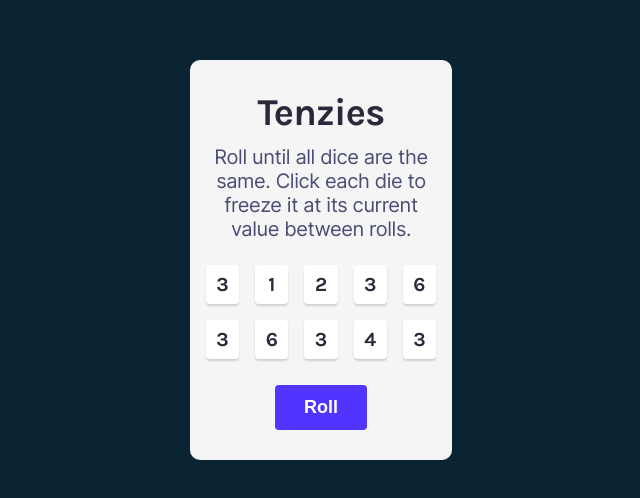
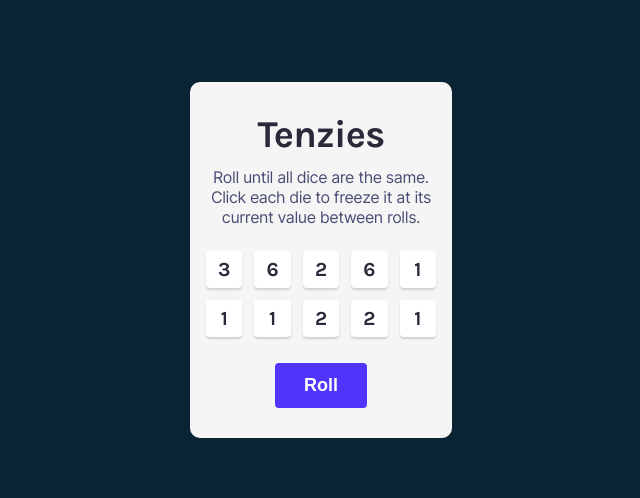
Before and after one commit to vovka8101/Tenzies, a React (Vite) app: page / in a window 1280 px wide. Shown: the part 140-638 px from the top of the page, without its empty margins (319-959 px from the left). Built offline with nearby package versions, Linux system fonts and the light colour scheme.

Commit message:
fix game win; add some styles

```diff
--- a/package.json
+++ b/package.json
@@ -12,6 +12,7 @@
   "dependencies": {
     "nanoid": "^5.0.1",
     "react": "^18.2.0",
+    "react-confetti": "^6.1.0",
     "react-dom": "^18.2.0"
   },
   "devDependencies": {
--- a/src/App.tsx
+++ b/src/App.tsx
@@ -1,4 +1,3 @@
-// import { useState } from 'react'
 import './App.scss'
 import Tenzies from './components/Tenzies'
 
--- a/src/components/GameField.tsx
+++ b/src/components/GameField.tsx
@@ -4,7 +4,7 @@ type FieldProps = {
   fields: {
     readonly id: string;
     value: number;
-    hold: boolean;
+    isHeld: boolean;
   }[];
   handleHold: (id: string) => void;
 }
@@ -16,7 +16,7 @@ export const GameField: FC<FieldProps> = ({ fields, handleHold }) => {
         <div
           key={field.id}
           onClick={() => handleHold(field.id)}
-          className={'field__item' + (field.hold ? ' field__item--active' : '')}
+          className={'field__item' + (field.isHeld ? ' field__item--active' : '')}
         >
           {field.value}
         </div>
--- a/src/components/Tenzies.scss
+++ b/src/components/Tenzies.scss
@@ -5,9 +5,6 @@
   padding: u.toRem(30px, 16px);
   background-color: v.$game-bg-color;
   border-radius: 10px;
-
-  &__content {
-  }
 
   &__title {
     color: v.$heading-text-color;
@@ -24,7 +21,7 @@
     color: v.$instruction-text-color;
     text-align: center;
     font-family: 'Inter';
-    font-size: u.toRem(20px);
+    font-size: u.toRem(16px);
     letter-spacing: -0.393px;
     margin-bottom: u.toRem(24px);
   }
@@ -32,12 +29,12 @@
   .field {
     display: grid;
     grid-template-columns: repeat(5, 1fr);
-    gap: u.toRem(16px);
+    gap: u.toRem(12px);
     margin-bottom: u.toRem(26px);
 
     &__item {
       color: v.$heading-text-color;
-      padding: u.toRem(8px) 0;
+      padding: u.toRem(7px) 0;
       background-color: #fff;
       text-align: center;
       font-size: u.toRem(20px);
--- a/src/components/Tenzies.tsx
+++ b/src/components/Tenzies.tsx
@@ -1,68 +1,73 @@
 import { useEffect, useState } from 'react';
 import { GameField } from './GameField';
 import { nanoid } from 'nanoid';
+import Confetti from 'react-confetti'
 import './Tenzies.scss';
 
 function Tenzies() {
   type Game = {
     readonly id: string;
     value: number;
-    hold: boolean;
+    isHeld: boolean;
   }
 
-  const [fields, setFields] = useState<Game[]>([]);
+  const [fields, setFields] = useState<Game[]>(allNewDice());
   const [isWin, setIsWin] = useState(false);
 
-  function getInitialFields(): Game[] {
-    const initialFields: Game[] = [];
+  useEffect(() => {
+    const allTheSameDices = fields.every(field => field.isHeld && (field.value === fields[0].value));
 
-    for (let i = 0; i < 10; i++) {
-      initialFields.push({
-        id: nanoid(),
-        value: generateNumber(),
-        hold: false
-      });
+    if (allTheSameDices) {
+      setIsWin(allTheSameDices);
     }
-
-    return initialFields;
-  }
+  }, [fields]);
 
   function generateNumber(): number {
     return Math.floor(Math.random() * 6 + 1);
   }
 
-  useEffect(() => {
-    setFields(getInitialFields());
-  }, []);
+  function allNewDice(): Game[] {
+    const newDice: Game[] = [];
+
+    for (let i = 0; i < 10; i++) {
+      newDice.push({
+        id: nanoid(),
+        value: generateNumber(),
+        isHeld: false
+      });
+    }
+
+    return newDice;
+  }
 
   function handleRoll(): void {
+    if (!isWin) {
       setFields((oldFields): Game[] => {
         return oldFields.map((field): Game => ({
           ...field,
-        value: field.hold ? field.value : generateNumber()
+          value: field.isHeld ? field.value : generateNumber()
         }));
       });
+    } else {
+      setIsWin(false);
+      setFields(allNewDice());
+    }
   }
 
   function handleHold(id: string): void {
+    if (!isWin) {
       setFields((oldFields): Game[] => {
         return oldFields.map((field): Game => ({
           ...field,
-        hold: field.id === id ? !field.hold : field.hold
+          isHeld: field.id === id ? !field.isHeld : field.isHeld
         }))
-    })
-
-    setIsWin(fields.every(field => field.value === fields[0].value));
+      });
     }
-
-  function handleNewGame() {
-    setFields(getInitialFields());
-    setIsWin(false);
   }
 
   return (
     <section className='game'>
-      <div className="game__content">
+      {isWin && <Confetti/>}
       <h1 className='game__title'>Tenzies</h1>
       <p className="game__instruction">
         Roll until all dice are the same. Click
@@ -70,11 +75,9 @@ function Tenzies() {
         between rolls.
       </p>
       <GameField fields={fields} handleHold={handleHold} />
-        {isWin
-          ? <button className='game__roll-btn' onClick={handleNewGame}>New game</button>
-          : <button className='game__roll-btn' onClick={handleRoll}>Roll</button>
-        }
-      </div>
+      <button className='game__roll-btn' onClick={handleRoll}>
+        {isWin ? 'New Game' : 'Roll'}
+      </button>
     </section>
   )
 }
```
Also changed, not shown: 1 other file (tests, documents, lock files or other folders). Lines whose indentation alone changed are shown as unchanged.
